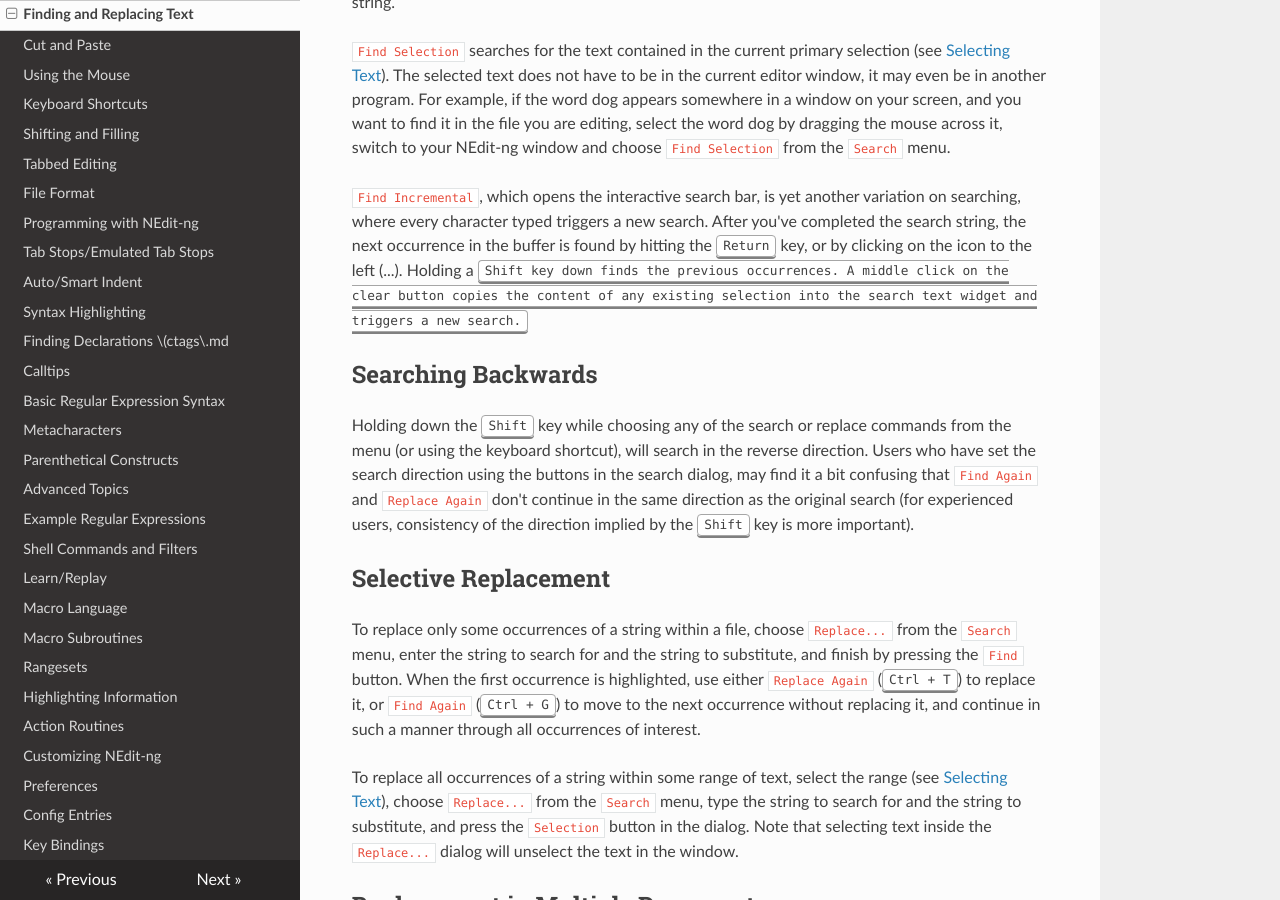
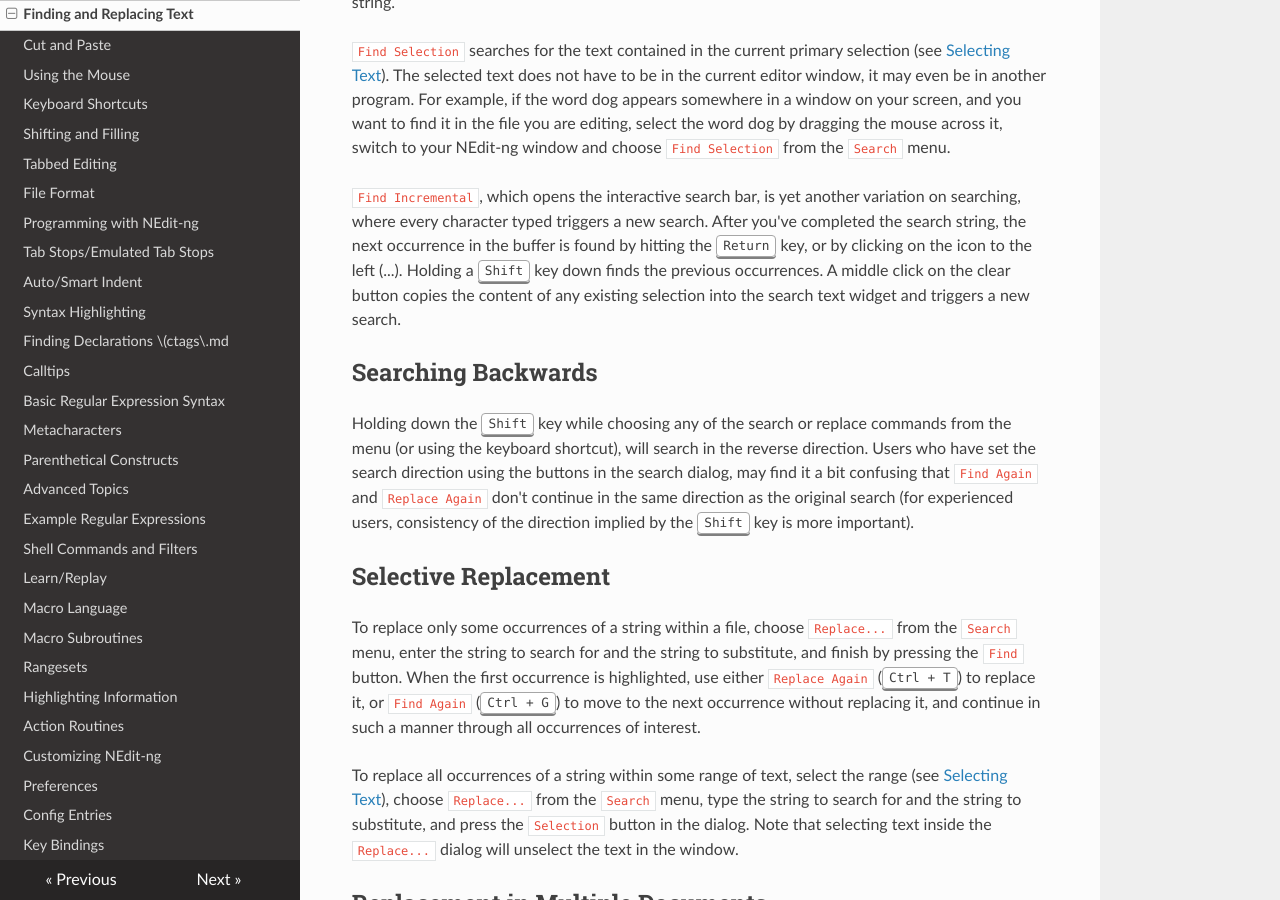
Before and after one commit to eteran/nedit-ng, an MkDocs documentation site: the page built from docs/docs/03.md, in a window 1280 px wide and 900 px high, scrolled down 352 px. Built offline with MkDocs 1.6.1, drawn with Linux system fonts in a browser that asks for light colours; nearby versions of some CDN libraries.

Commit message:
bad end tag

```diff
--- a/docs/docs/03.md
+++ b/docs/docs/03.md
@@ -26,7 +26,7 @@ choose `Find Selection` from the `Search` menu.
 variation on searching, where every character typed triggers a new
 search. After you've completed the search string, the next occurrence in
 the buffer is found by hitting the <kbd>Return</kbd> key, or by clicking on the
-icon to the left (...). Holding a <kbd>Shift<kbd> key down finds the
+icon to the left (...). Holding a <kbd>Shift</kbd> key down finds the
 previous occurrences. A middle click on the clear button copies the
 content of any existing selection into the search text widget and
 triggers a new search.
```
